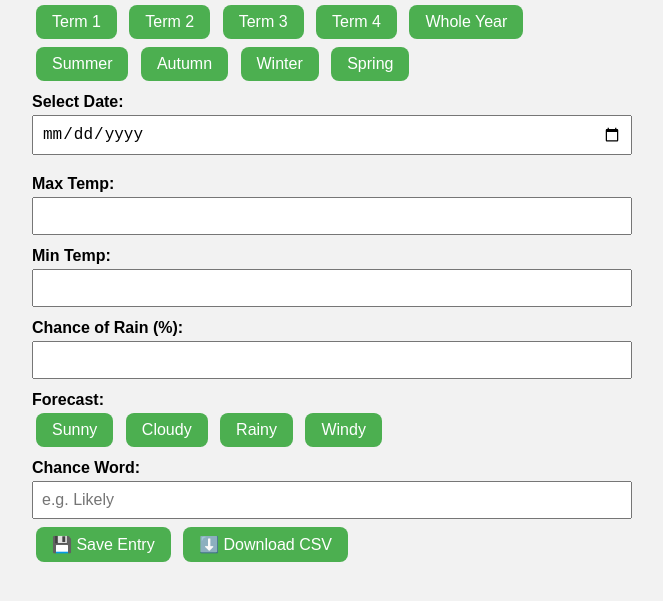
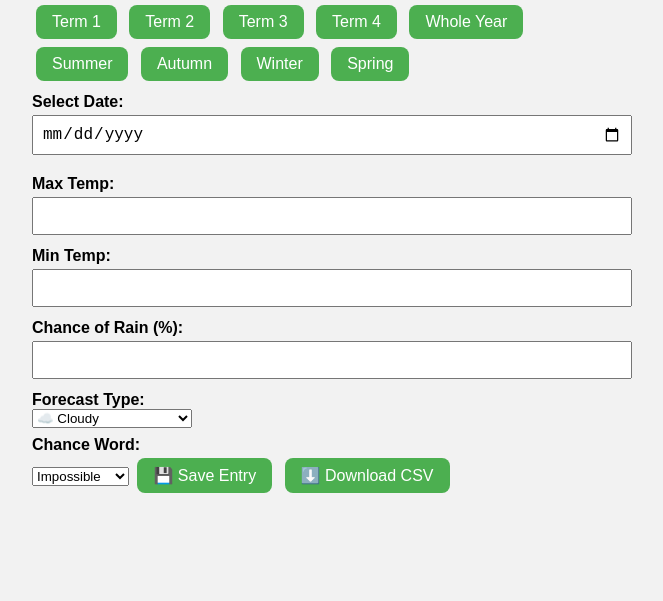
Before and after one commit to WhiteCHRI/weather-tracker, a plain HTML site: page index.html in a window 1280 px wide. Shown: the part 95-696 px from the top of the page, without its empty margins (308-971 px from the left). Drawn offline with Linux system fonts and the light colour scheme.

Commit message:
Add files via upload

```diff
--- a/index.html
+++ b/index.html
@@ -29,15 +29,28 @@
     <label>Min Temp: <input type="number" id="minTemp" /></label>
     <label>Chance of Rain (%): <input type="number" id="rainChance" /></label>
 
-    <div class="forecast-buttons">
-      <label>Forecast:</label>
-      <button onclick="selectForecast('Sunny')">Sunny</button>
-      <button onclick="selectForecast('Cloudy')">Cloudy</button>
-      <button onclick="selectForecast('Rainy')">Rainy</button>
-      <button onclick="selectForecast('Windy')">Windy</button>
-    </div>
+    <label>Forecast Type:</label>
+    <select id="weather">
+      <option>☁️ Cloudy</option>
+      <option>⛈️ Thunder storms</option>
+      <option>🌤️ Sunny and Cloudy</option>
+      <option>🌦️ Sunny and showers</option>
+      <option>🌧️ Rainy</option>
+      <option>🌨️ Snow</option>
+      <option>🌪️ Windy</option>
+      <option>☀️ Sunny</option>
+    </select>
 
-    <label>Chance Word: <input type="text" id="chanceWord" placeholder="e.g. Likely" /></label>
+    <label>Chance Word:</label>
+    <select id="chance">
+      <option>Impossible</option>
+      <option>Very unlikely</option>
+      <option>Unlikely</option>
+      <option>Maybe</option>
+      <option>Likely</option>
+      <option>Very likely</option>
+      <option>Certain</option>
+    </select>
 
     <button onclick="saveEntry()">💾 Save Entry</button>
     <button onclick="downloadCSV()">⬇️ Download CSV</button>
--- a/script.js
+++ b/script.js
@@ -1,12 +1,6 @@
 
-let selectedForecast = '';
 let selectedTerm = '';
 let entries = [];
-
-function selectForecast(type) {
-  selectedForecast = type;
-  document.getElementById("status").innerText = `Forecast set to: ${type}`;
-}
 
 function selectTerm(term) {
   selectedTerm = term;
@@ -18,10 +12,11 @@ function saveEntry() {
   const maxTemp = document.getElementById("maxTemp").value;
   const minTemp = document.getElementById("minTemp").value;
   const rainChance = document.getElementById("rainChance").value;
-  const chanceWord = document.getElementById("chanceWord").value;
+  const forecast = document.getElementById("weather").value;
+  const chanceWord = document.getElementById("chance").value;
 
-  if (!date || !selectedForecast || !maxTemp || !minTemp || !rainChance || !chanceWord) {
-    alert("Please fill in all fields and select a forecast.");
+  if (!date || !forecast || !maxTemp || !minTemp || !rainChance || !chanceWord) {
+    alert("Please fill in all fields.");
     return;
   }
 
@@ -31,7 +26,7 @@ function saveEntry() {
     maxTemp,
     minTemp,
     rainChance,
-    forecast: selectedForecast,
+    forecast,
     chanceWord
   });
 
@@ -44,8 +39,8 @@ function clearInputs() {
   document.getElementById("maxTemp").value = '';
   document.getElementById("minTemp").value = '';
   document.getElementById("rainChance").value = '';
-  document.getElementById("chanceWord").value = '';
-  selectedForecast = '';
+  document.getElementById("weather").selectedIndex = 0;
+  document.getElementById("chance").selectedIndex = 0;
 }
 
 function downloadCSV() {
```
